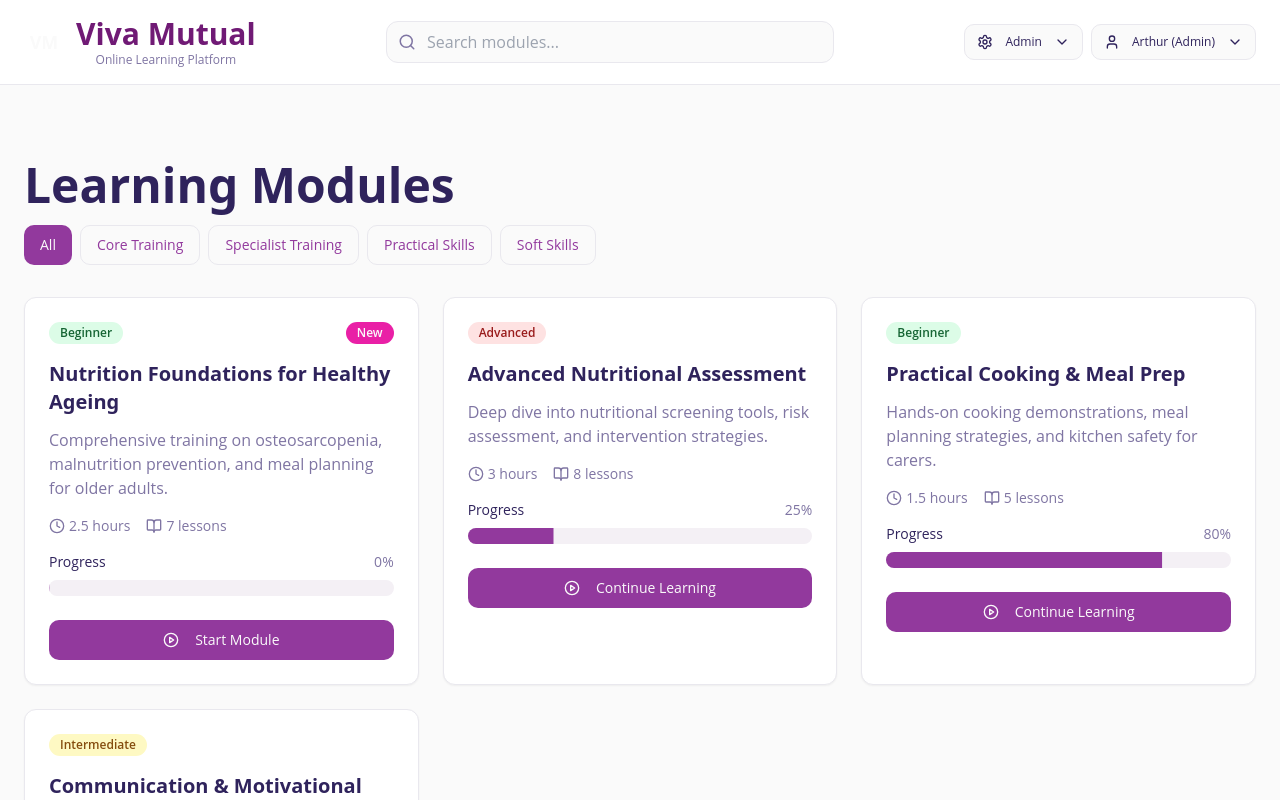
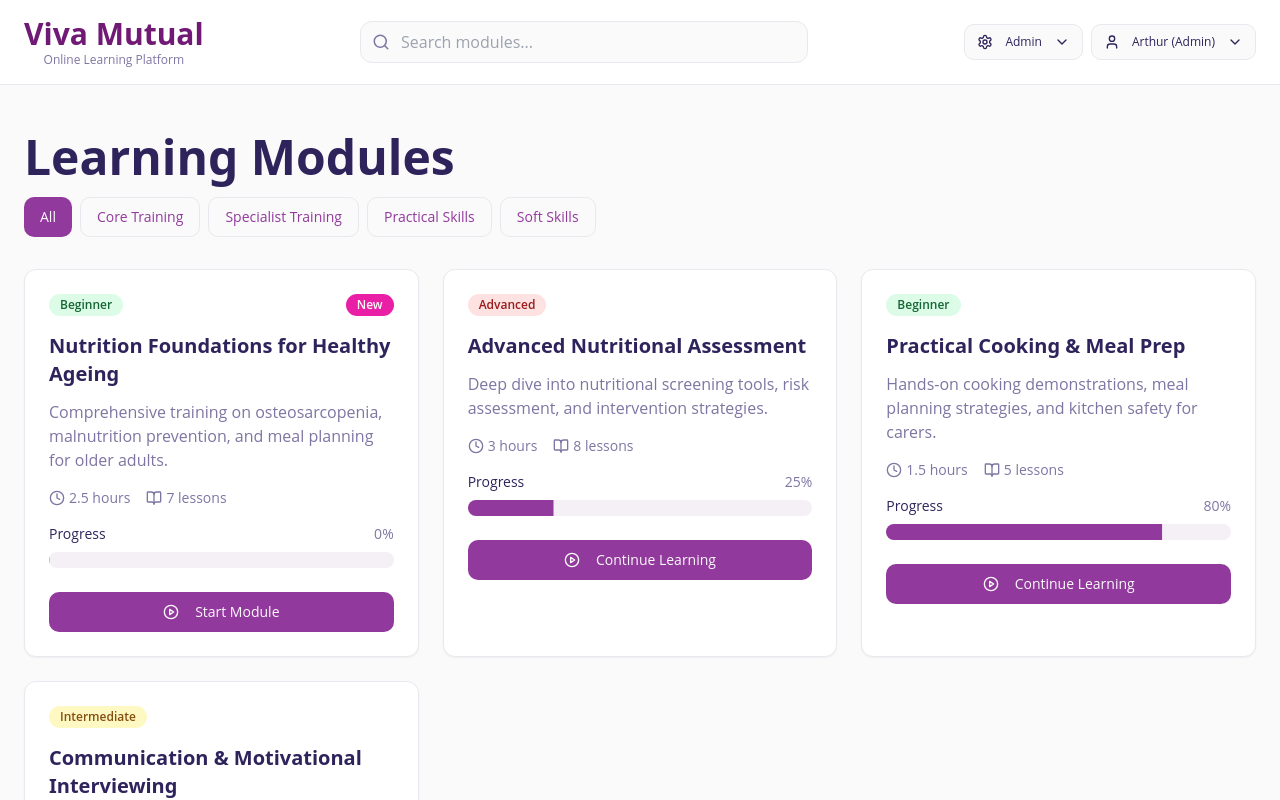
Before and after one commit to catsandsoup/vivalms, a React (Vite) app: page / in a window 1280 px wide. Shown: the top 800 px of the page. Built offline with nearby package versions, Linux system fonts and the light colour scheme.

Commit message:
Visual edit in Lovable
Edited UI in Lovable

```diff
--- a/src/components/Dashboard.tsx
+++ b/src/components/Dashboard.tsx
@@ -84,9 +84,7 @@ export default function Dashboard({
           <div className="flex items-center justify-between">
             {/* Logo */}
             <div className="flex items-center gap-3">
-              <div className="w-10 h-10 bg-[var(--gradient-viva)] rounded-lg flex items-center justify-center">
-                <span className="text-primary-foreground font-heading font-bold text-lg">VM</span>
-              </div>
+
               <div>
                 <h1 className="font-heading font-bold text-3xl text-fuchsia-900">Viva Mutual</h1>
                 <p className="text-xs text-muted-foreground text-center">Online Learning Platform</p>
@@ -159,11 +157,7 @@ export default function Dashboard({
       </div>
 
       {/* Hero Section */}
-      <div className="bg-[var(--gradient-viva)] text-primary-foreground py-[14px]">
-        <div className="container mx-auto px-6">
 
-        </div>
-      </div>
 
       <div className="container mx-auto px-6 py-12">
         {/* Category Filter */}
```
